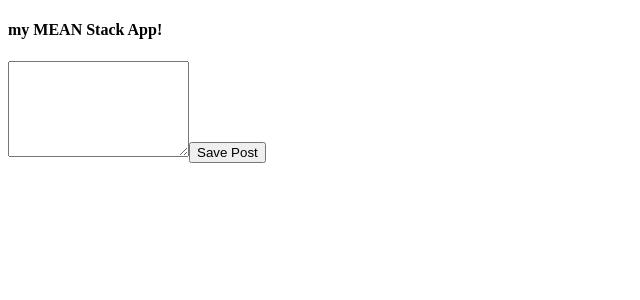
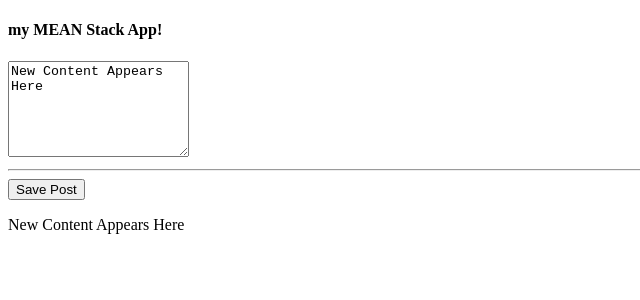
Before and after one commit to rachnabalani/MEANStack-SocialNetworkingApp, an Angular app: page / in a window 1280 px wide. Shown: the top 300 px of the page, without its empty margins (0-640 px from the left). Built offline with nearby package versions, Linux system fonts and the light colour scheme.

Commit message:
Event Binding Test

```diff
--- a/src/app/posts/post-create/post-create.component.html
+++ b/src/app/posts/post-create/post-create.component.html
@@ -1,3 +1,4 @@
-<textarea rows="6"></textarea>
+<textarea rows="6" [value]="newPost"></textarea>
+<hr>
 <button (click)="onAddPost()"> Save Post</button>
 <p>{{ newPost }}</p>
--- a/src/app/posts/post-create/post-create.component.ts
+++ b/src/app/posts/post-create/post-create.component.ts
@@ -6,7 +6,7 @@
 })
 
 export class PostCreateComponent {
-  newPost = '';
+  newPost = 'New Content Appears Here';
 
   onAddPost() {
      this.newPost = 'The user\'s Post ';
```
